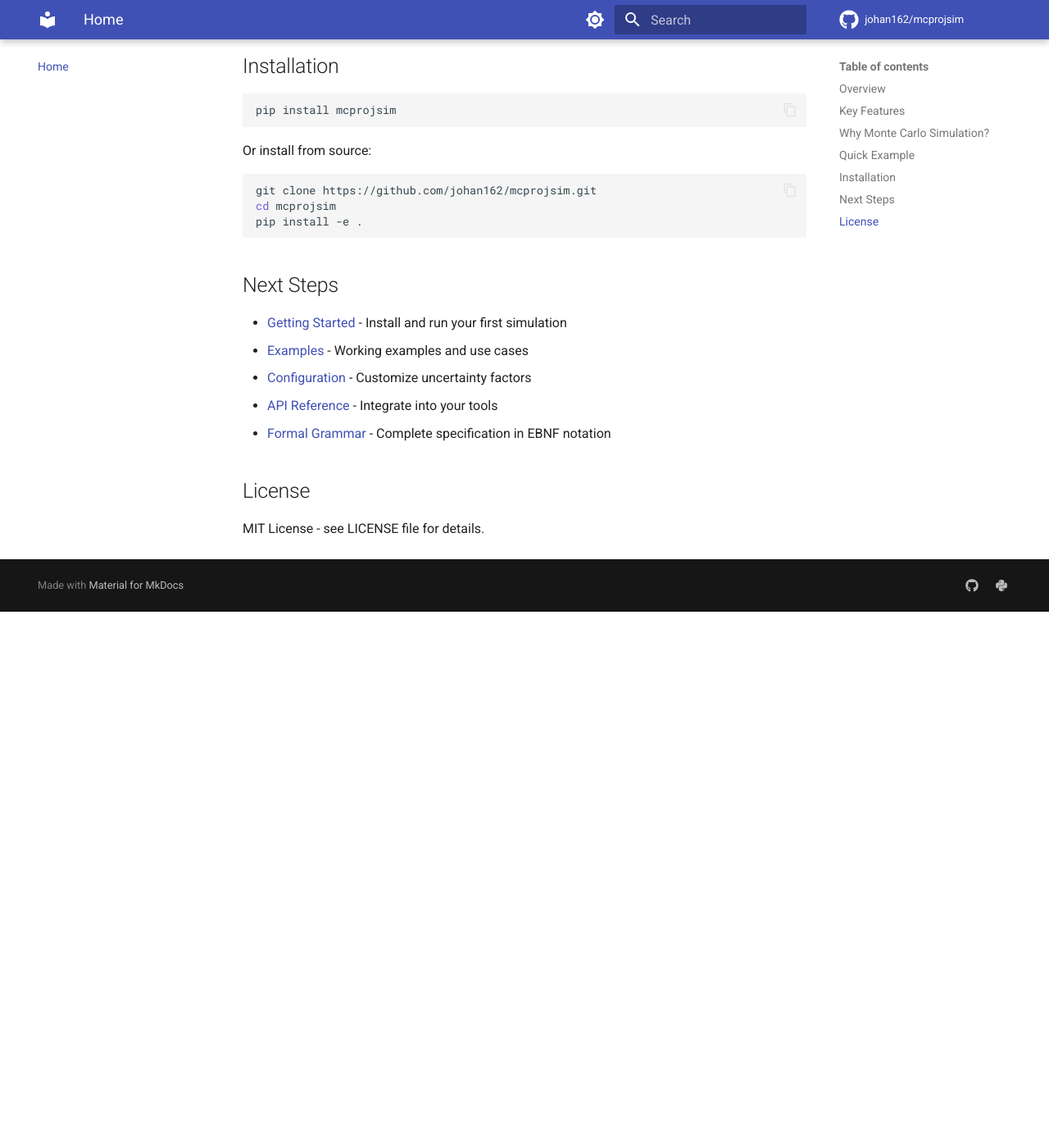
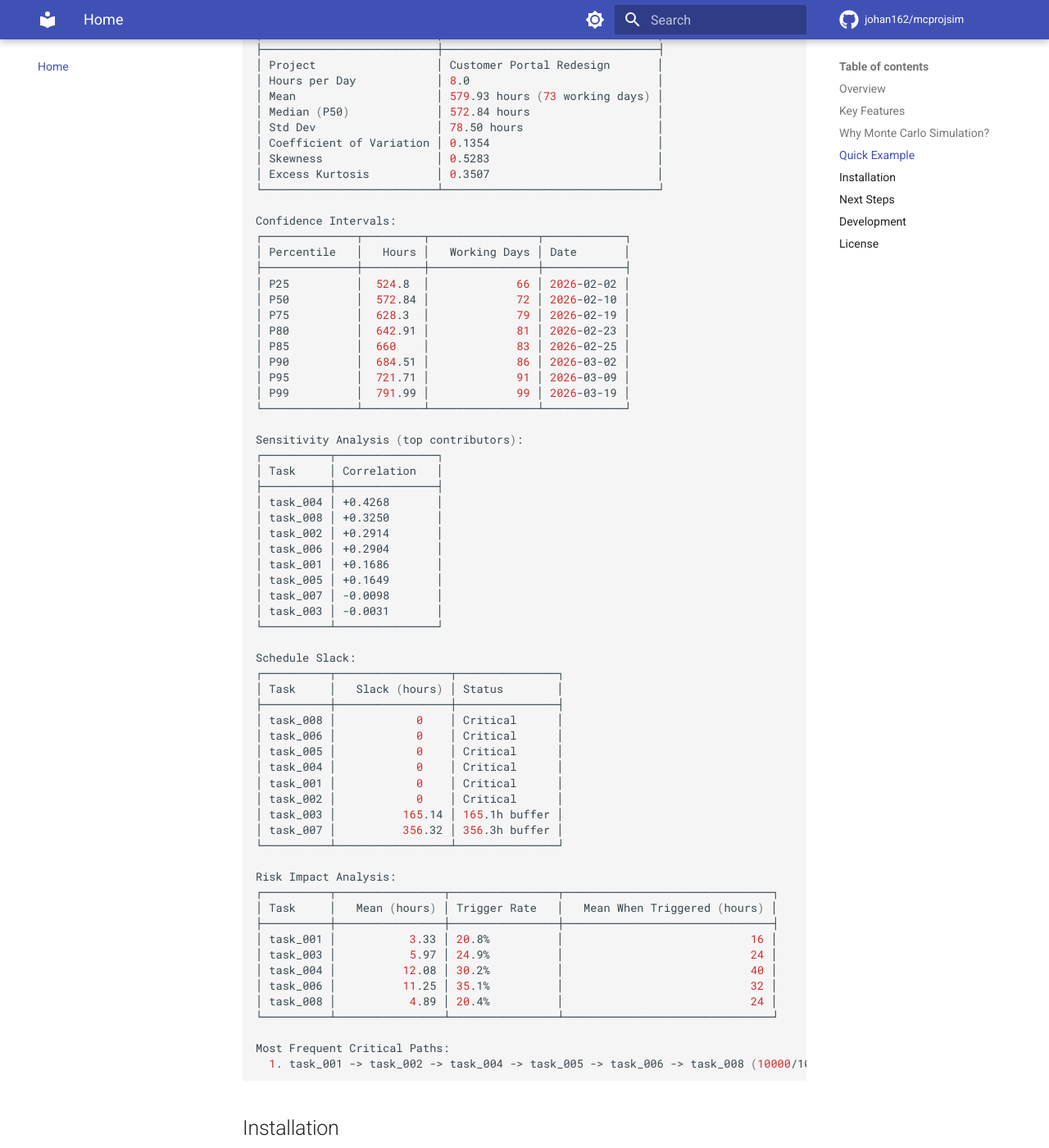
Before and after one commit to johan162/mcprojsim, an MkDocs documentation site: the page built from docs/index.md, in a window 1280 px wide and 1400 px high, scrolled down 1585 px. Shown: the whole window at 82% size. Built offline with MkDocs 1.6.1 and Material for MkDocs 9.7.7, drawn with Linux system fonts in a browser that asks for light colours; comment, search, counter and statistics services are not loaded; before the commit the page ends 2331 px from its top, so only the background shows below that; some of the changed text lies outside the part shown.

Commit message:
Updated landing page for documentation

````diff
--- a/docs/index.md
+++ b/docs/index.md
@@ -47,19 +47,90 @@ tasks:
 
 ```bash
 # Run simulation
-mcprojsim simulate project.yaml --iterations 10000
+% mcprojsim simulate examples/sample_project.yaml --iterations 10000 --table
 
 # Output
-Mean: 338.4 hours (43 working days)
-P50 (Median): 324.0 hours (41 working days)
-P80: 385.6 hours (49 working days)
-P90: 421.6 hours (53 working days)
+mcprojsim, version 0.4.4
+Progress: 100.0% (10000/10000)
+
+=== Simulation Results ===
+┌──────────────────────────┬────────────────────────────────┐
+│ Parameter                │ Value                          │
+├──────────────────────────┼────────────────────────────────┤
+│ Project                  │ Customer Portal Redesign       │
+│ Hours per Day            │ 8.0                            │
+│ Mean                     │ 579.93 hours (73 working days) │
+│ Median (P50)             │ 572.84 hours                   │
+│ Std Dev                  │ 78.50 hours                    │
+│ Coefficient of Variation │ 0.1354                         │
+│ Skewness                 │ 0.5283                         │
+│ Excess Kurtosis          │ 0.3507                         │
+└──────────────────────────┴────────────────────────────────┘
+
+Confidence Intervals:
+┌──────────────┬─────────┬────────────────┬────────────┐
+│ Percentile   │   Hours │   Working Days │ Date       │
+├──────────────┼─────────┼────────────────┼────────────┤
+│ P25          │  524.8  │             66 │ 2026-02-02 │
+│ P50          │  572.84 │             72 │ 2026-02-10 │
+│ P75          │  628.3  │             79 │ 2026-02-19 │
+│ P80          │  642.91 │             81 │ 2026-02-23 │
+│ P85          │  660    │             83 │ 2026-02-25 │
+│ P90          │  684.51 │             86 │ 2026-03-02 │
+│ P95          │  721.71 │             91 │ 2026-03-09 │
+│ P99          │  791.99 │             99 │ 2026-03-19 │
+└──────────────┴─────────┴────────────────┴────────────┘
+
+Sensitivity Analysis (top contributors):
+┌──────────┬───────────────┐
+│ Task     │ Correlation   │
+├──────────┼───────────────┤
+│ task_004 │ +0.4268       │
+│ task_008 │ +0.3250       │
+│ task_002 │ +0.2914       │
+│ task_006 │ +0.2904       │
+│ task_001 │ +0.1686       │
+│ task_005 │ +0.1649       │
+│ task_007 │ -0.0098       │
+│ task_003 │ -0.0031       │
+└──────────┴───────────────┘
+
+Schedule Slack:
+┌──────────┬─────────────────┬───────────────┐
+│ Task     │   Slack (hours) │ Status        │
+├──────────┼─────────────────┼───────────────┤
+│ task_008 │            0    │ Critical      │
+│ task_006 │            0    │ Critical      │
+│ task_005 │            0    │ Critical      │
+│ task_004 │            0    │ Critical      │
+│ task_001 │            0    │ Critical      │
+│ task_002 │            0    │ Critical      │
+│ task_003 │          165.14 │ 165.1h buffer │
+│ task_007 │          356.32 │ 356.3h buffer │
+└──────────┴─────────────────┴───────────────┘
+
+Risk Impact Analysis:
+┌──────────┬────────────────┬────────────────┬───────────────────────────────┐
+│ Task     │   Mean (hours) │ Trigger Rate   │   Mean When Triggered (hours) │
+├──────────┼────────────────┼────────────────┼───────────────────────────────┤
+│ task_001 │           3.33 │ 20.8%          │                            16 │
+│ task_003 │           5.97 │ 24.9%          │                            24 │
+│ task_004 │          12.08 │ 30.2%          │                            40 │
+│ task_006 │          11.25 │ 35.1%          │                            32 │
+│ task_008 │           4.89 │ 20.4%          │                            24 │
+└──────────┴────────────────┴────────────────┴───────────────────────────────┘
+
+Most Frequent Critical Paths:
+  1. task_001 -> task_002 -> task_004 -> task_005 -> task_006 -> task_008 (10000/10000, 100.0%)
+
 ```
 
 ## Installation
 
+The easiest way is to intall from PyPi repository with:
+
 ```bash
-pip install mcprojsim
+pipx install mcprojsim
 ```
 
 Or install from source:
@@ -78,6 +149,12 @@ pip install -e .
 - [API Reference](api_reference.md) - Integrate into your tools
 - [Formal Grammar](grammar.md) - Complete specification in EBNF notation
 
+## Development
+
+For more details how to setup a development environment,use containers, build documentation and architecture description see
+
+- [Development](development.md)
+
 ## License
 
 MIT License - see LICENSE file for details.
````
